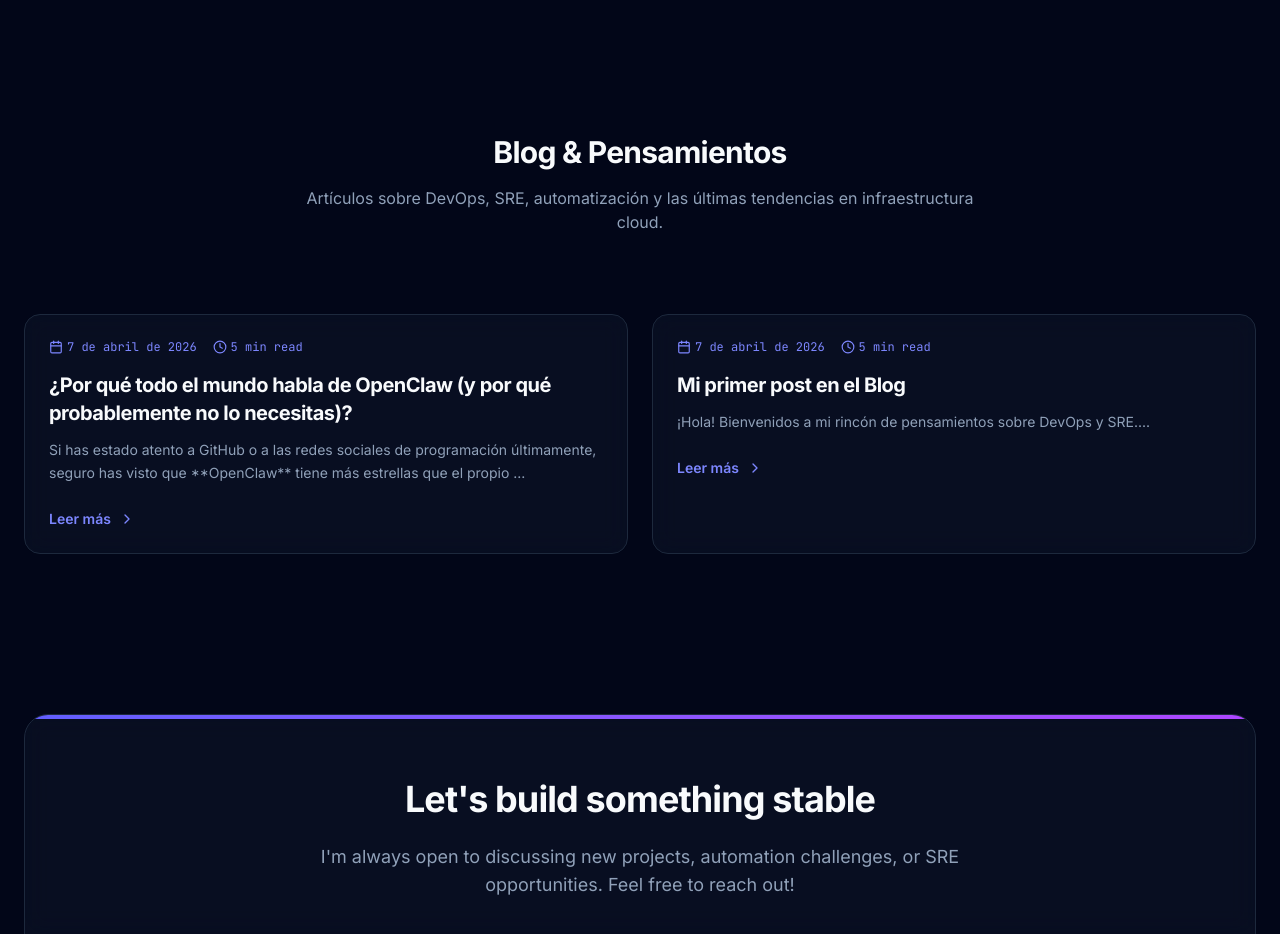
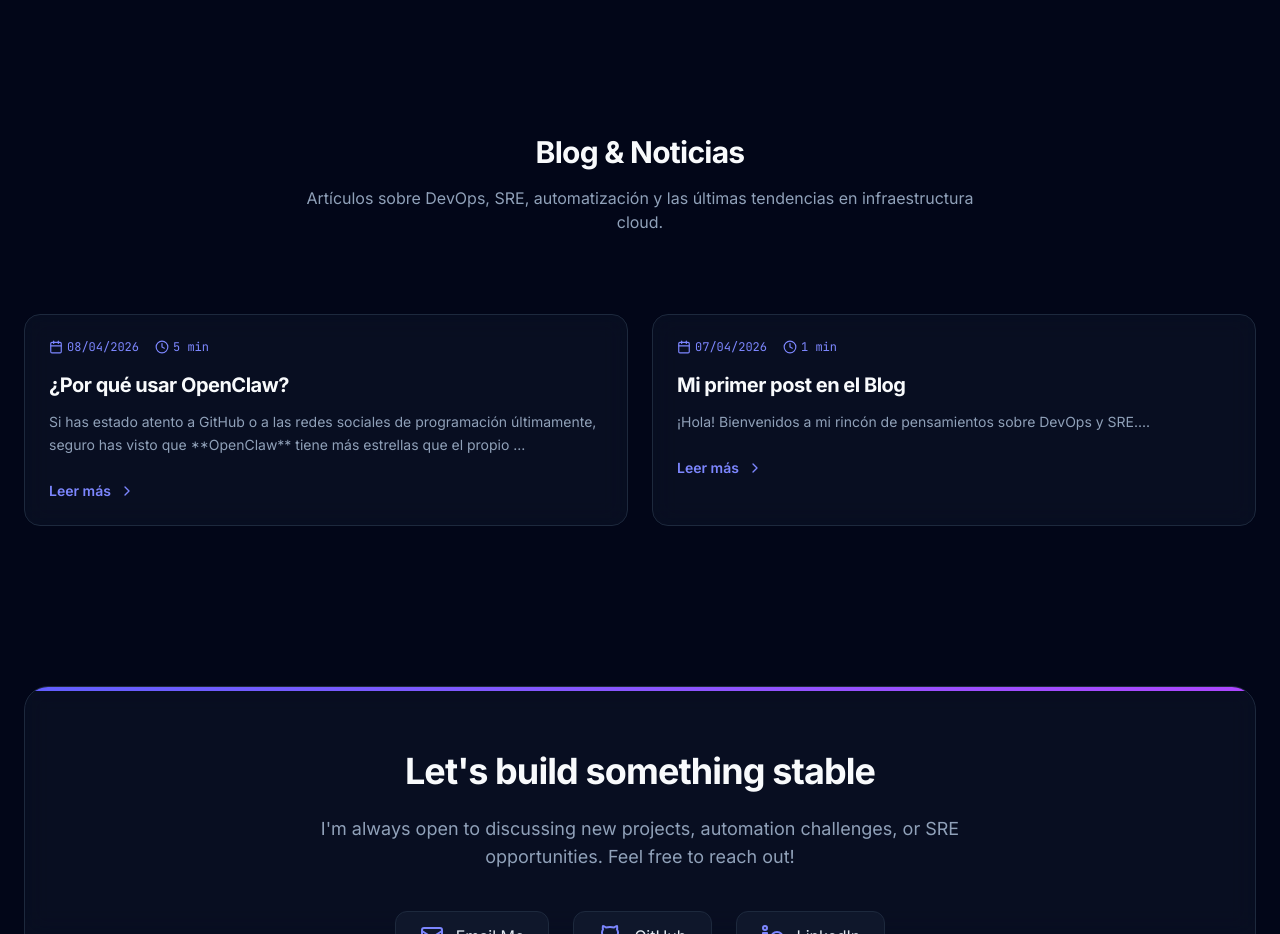
Before and after one commit to posesco/posesco, a React (Vite) app: page / in a window 1280 px wide. Shown: the part 2740-3674 px from the top of the page. Built offline with nearby package versions, Linux system fonts and the light colour scheme.

Commit message:
feat(blog): support frontmatter and draft status in markdown posts

```diff
--- a/src/components/Blog.tsx
+++ b/src/components/Blog.tsx
@@ -11,23 +11,47 @@
   date: string;
   excerpt: string;
   content: string;
+  tags?: string;
+  readTime?: string;
+  draft: boolean;
 }
 
-// Helper to extract title and excerpt from markdown content
-const parseMarkdown = (id: string, content: string): Post => {
-  const lines = content.split("\n");
-  const title = lines[0].replace("# ", "").trim() || "Sin título";
-  const excerpt = lines.find(l => l.trim() && !l.startsWith("#"))?.substring(0, 150) + "..." || "Sin descripción";
+// Helper to extract frontmatter, title and excerpt from markdown content
+const parseMarkdown = (id: string, rawContent: string): Post => {
+  const frontmatterMatch = rawContent.match(/^---\s*\n([\s\S]*?)\n---\s*\n([\s\S]*)$/);
 
-  // For a real app, you'd use frontmatter, but here we'll simulate a date
-  // based on the filename or a fixed one for now.
-  const date = new Date().toLocaleDateString('es-ES', {
+  let metadata: Record<string, string> = {};
+  let content = rawContent;
+
+  if (frontmatterMatch) {
+    const yaml = frontmatterMatch[1];
+    content = frontmatterMatch[2];
+
+    yaml.split("\n").forEach(line => {
+      const [key, ...value] = line.split(":");
+      if (key && value.length > 0) {
+        metadata[key.trim()] = value.join(":").trim();
+      }
+    });
+  }
+
+  const title = metadata.title || id.replace(/-/g, " ");
+  const date = metadata.date || new Date().toLocaleDateString('es-ES', {
     year: 'numeric',
     month: 'long',
     day: 'numeric'
   });
 
-  return { id, title, date, excerpt, content };
+  // Extract a better excerpt: skip the first H1 if it exists in the content
+  const contentLines = content.trim().split("\n");
+  const firstParagraph = contentLines.find(l => l.trim() && !l.startsWith("#"));
+  const excerpt = firstParagraph ? firstParagraph.substring(0, 150) + "..." : "Sin descripción";
+
+  const tags = metadata.tags;
+  const readTime = metadata.read_time || "5 min read";
+  const draft = metadata.draft === "true";
+
+  return { id, title, date, excerpt, content, tags, readTime, draft };
 };
 
 export const Blog = () => {
@@ -44,7 +68,11 @@
       for (const path in modules) {
         const content = await modules[path]() as string;
         const id = path.split("/").pop()?.replace(".md", "") || path;
-        loadedPosts.push(parseMarkdown(id, content));
+        const post = parseMarkdown(id, content);
+
+        if (post.draft) continue;
+
+        loadedPosts.push(post);
       }
 
       setPosts(loadedPosts);
@@ -74,7 +102,7 @@
             className="grid gap-8"
           >
             <div className="text-center mb-12">
-              <h2 className="text-3xl font-bold mb-4">Blog & Pensamientos</h2>
+              <h2 className="text-3xl font-bold mb-4">Blog & Noticias</h2>
               <p className="text-slate-400 max-w-2xl mx-auto">
                 Artículos sobre DevOps, SRE, automatización y las últimas tendencias en infraestructura cloud.
               </p>
@@ -93,7 +121,7 @@
                       <Calendar size={14} /> {post.date}
                     </span>
                     <span className="flex items-center gap-1">
-                      <Clock size={14} /> 5 min read
+                      <Clock size={14} /> {post.readTime}
                     </span>
                   </div>
                   <h3 className="text-xl font-bold mb-3 group-hover:text-indigo-400 transition-colors">
@@ -126,13 +154,18 @@
             </button>
 
             <article className="prose prose-invert prose-indigo max-w-none">
-              <div className="flex items-center gap-4 text-sm font-mono text-indigo-400 mb-8">
-                <span className="flex items-center gap-1">
+              <div className="flex flex-wrap items-center gap-x-6 gap-y-2 text-sm font-mono text-indigo-400 mb-8">
+                <span className="flex items-center gap-1.5">
                   <Calendar size={16} /> {selectedPost.date}
                 </span>
-                <span className="flex items-center gap-1">
-                  <BookOpen size={16} /> {selectedPost.id.replace(/-/g, " ")}
+                <span className="flex items-center gap-1.5">
+                  <Clock size={16} /> {selectedPost.readTime}
                 </span>
+                {selectedPost.tags && (
+                  <span className="flex items-center gap-1.5">
+                    <BookOpen size={16} /> {selectedPost.tags}
+                  </span>
+                )}
               </div>
 
               <div className="markdown-body">
--- a/src/content/blog/open-claw.md
+++ b/src/content/blog/open-claw.md
@@ -1,3 +1,10 @@
+---
+title: ¿Por qué usar OpenClaw?
+date: 08/04/2026
+draft: false
+tags: #openclaw, #ai
+read_time: 5 min
+---
 # ¿Por qué todo el mundo habla de OpenClaw (y por qué probablemente no lo necesitas)?
 
 Si has estado atento a GitHub o a las redes sociales de programación últimamente, seguro has visto que **OpenClaw** tiene más estrellas que el propio repositorio de Linux. Todo el mundo parece estar creando contenido sobre esta herramienta, pero a nivel práctico, ¿realmente marca la diferencia en tu día a día?
@@ -9,6 +16,7 @@
 ---
 
 ## ¿Qué es exactamente OpenClaw?
+![OpenClaw](https://cdn.jsdelivr.net/gh/homarr-labs/dashboard-icons/svg/openclaw-dark.svg)
 
 Para simplificarlo: **OpenClaw es un programa que instalas en tu computadora para conectarlo con un modelo de Inteligencia Artificial** (como las APIs de OpenAI, Anthropic o Google).
 
--- a/src/content/blog/primer-post.md
+++ b/src/content/blog/primer-post.md
@@ -1,3 +1,10 @@
+---
+title: Mi primer post en el Blog
+date: 07/04/2026
+draft: false
+tags: #devops, #sre
+read_time: 1 min
+---
 # Mi primer post en el Blog
 
 ¡Hola! Bienvenidos a mi rincón de pensamientos sobre DevOps y SRE.
```
